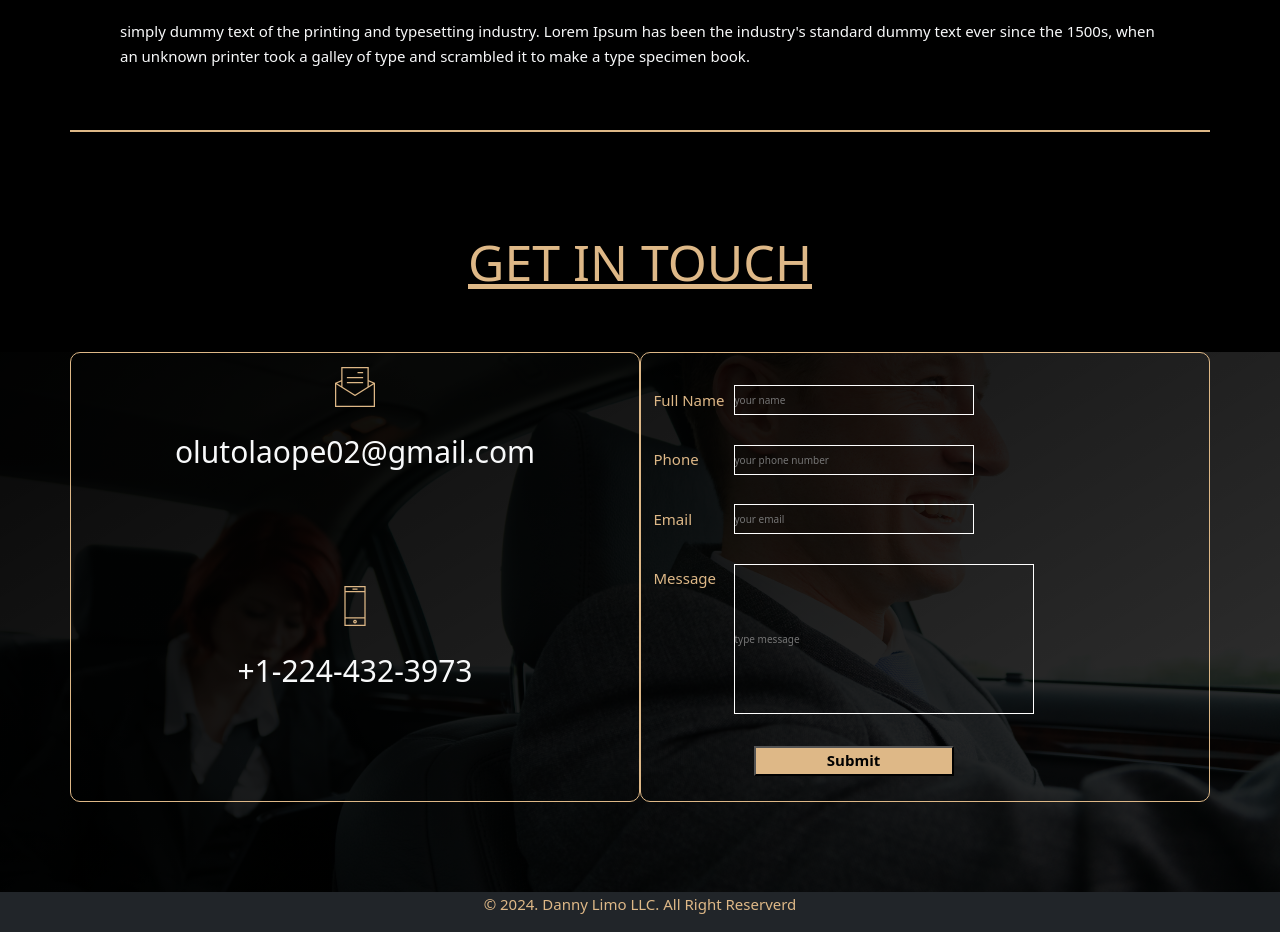
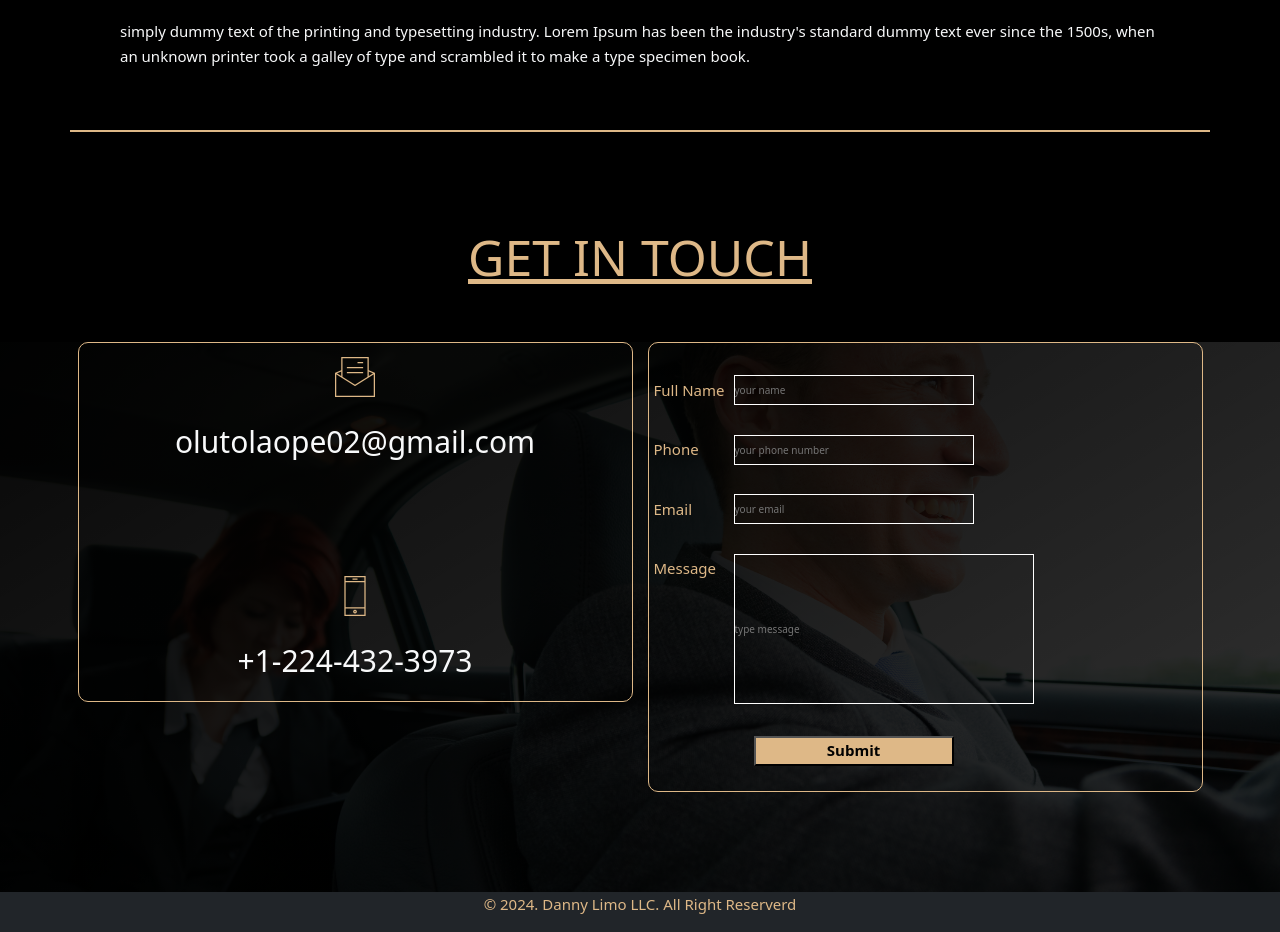
Before and after one commit to tsbproject/Danny-Limo, a PHP site: page / in a window 1280 px wide. Shown: the part 3158-4090 px from the top of the page. Run offline with PHP 8.4, Linux system fonts and the light colour scheme.

Commit message:
[committed]

```diff
--- a/css/style.css
+++ b/css/style.css
@@ -434,22 +434,22 @@ body {
   padding: 3rem;
   text-align: center; }
 
-#section-contact-info {
+.section-contact-info {
   background-color: none;
   border: 0.1rem solid #deb887;
   border-radius: 1rem;
   box-shadow: 20cqh;
   opacity: 6; }
-  #section-contact-info:hover {
+  .section-contact-info:hover {
     box-shadow: 0 2px 5px 2px #f5f3f3; }
 
-#section-contact-form {
+.section-contact-form {
   background-color: none;
   border: 0.1rem solid #deb887;
   border-radius: 1rem;
   box-shadow: 20cqh;
   opacity: 6; }
-  #section-contact-form:hover {
+  .section-contact-form:hover {
     box-shadow: 0 2px 5px 2px #f5f3f3; }
 
 #section-footer {
--- a/index.html
+++ b/index.html
@@ -210,12 +210,12 @@
 
 
   <div id="section5" class="section-contact  ">
-    <div class="p-3 bg-black"><h4 class="section-contact--heading3 text-center u-margin-top-big">
+    <div class="p-2 bg-black"><h4 class="section-contact--heading3 text-center u-margin-top-big">
       GET IN TOUCH</h4></div>
     <div class="container ">
       <div class="row gx-4">
         <div id="section-contact-info" class="col-sm-6">
-         <div class="p-2 u-center-text ">
+         <div class="p-2 section-contact-info u-center-text ">
           <i class="section-contact__icon  icon-basic-mail-open-text "></i>
           <p class="section-contact__email">olutolaope02@gmail.com</p>
 
@@ -225,7 +225,7 @@
         </div>
 
         <div id="section-contact-form" class="col-sm-6">
-          <div class="p-2 ">
+          <div class="section-contact-form p-2 ">
             <form class="section-form">
               <label> Full Name</label> <input type="text" class="section-form__input" placeholder="your name">
               <label>Phone</label> <input type="text"  class="section-form__input"  placeholder="your phone number">
@@ -246,7 +246,7 @@
   </div>
 
   <div class="section-footer bg-dark">
-     <div class="container-fluid">
+     <div class="container">
          <div id="section-footer" class="col-sm-12">
           <p class="section-footer--copyright  text-center "> &copy; 2024. Danny Limo LLC. All Right Reserverd</p>
          </div>
--- a/sass/components/_feature-box.scss
+++ b/sass/components/_feature-box.scss
@@ -1,4 +1,5 @@
 .section-contact {
+
 
 
 
--- a/sass/layout/_grid.scss
+++ b/sass/layout/_grid.scss
@@ -27,7 +27,7 @@
 }
 
 
-#section-contact-info {
+.section-contact-info {
     background-color: none;
     border: .1rem solid $color-primary;
     border-radius: 1rem;
@@ -42,7 +42,7 @@
 }
 
 
-#section-contact-form {
+.section-contact-form {
 
     background-color: none;
     border: .1rem solid $color-primary;
```
